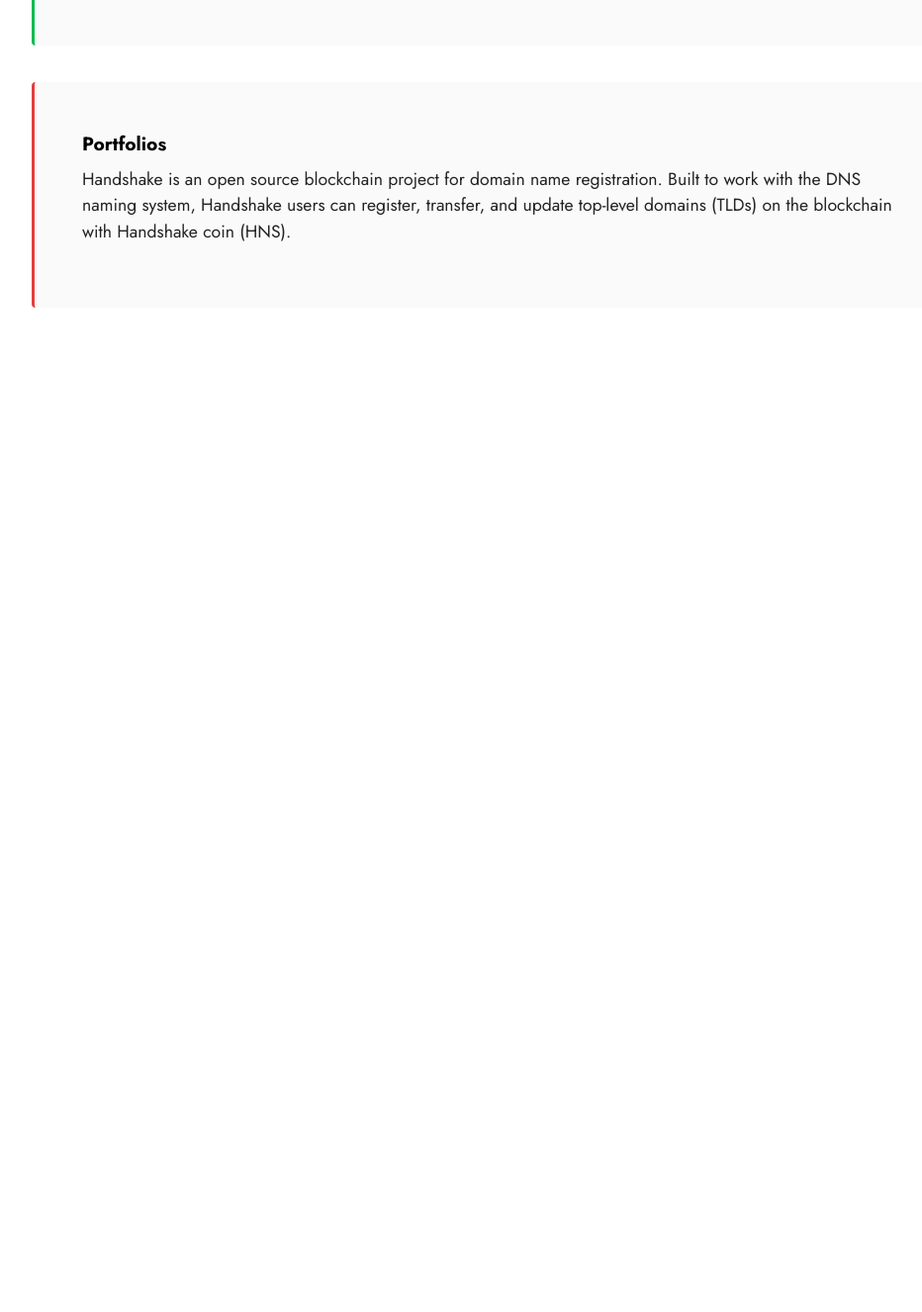
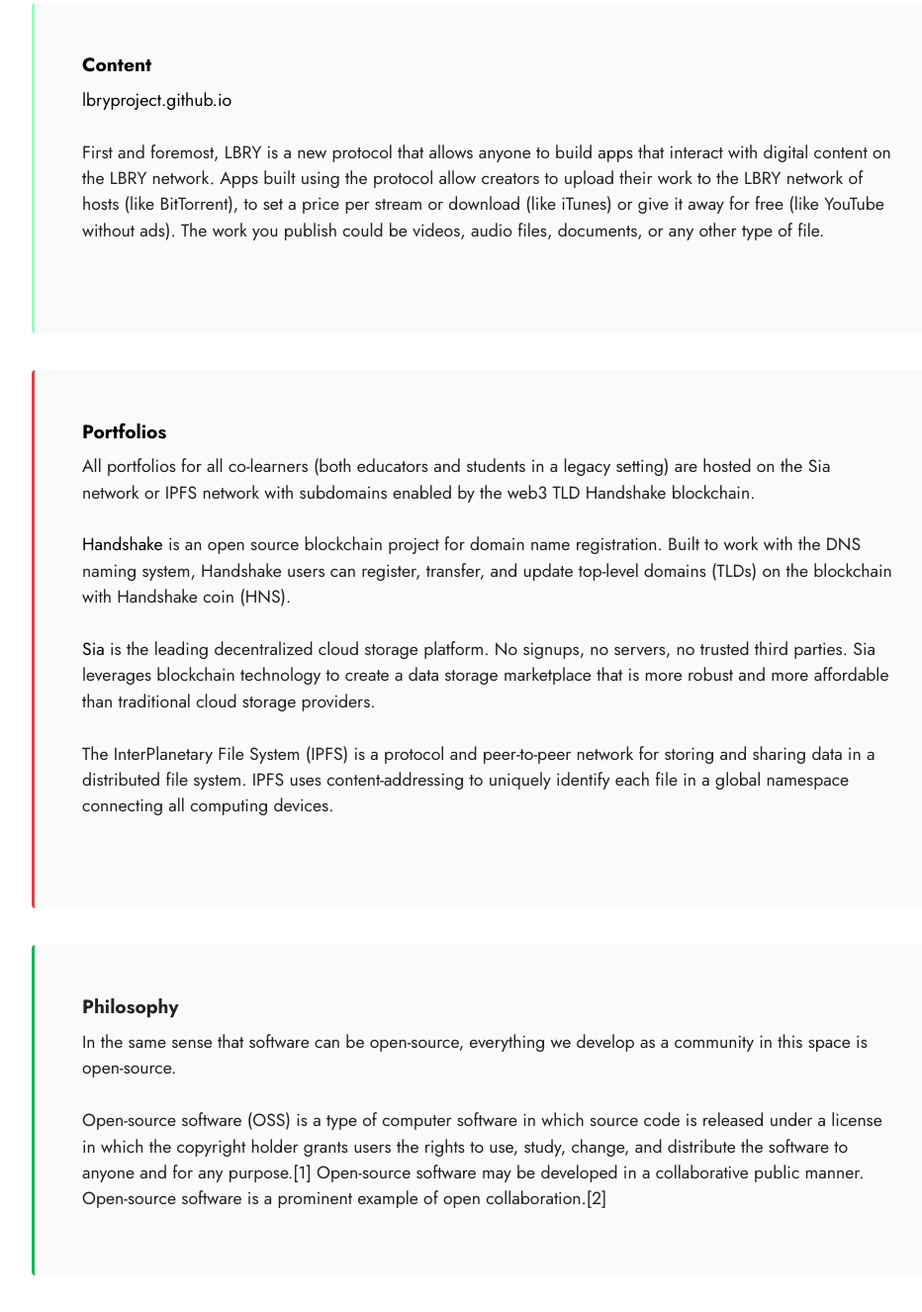
Before and after one commit to fourthstage/fourthstage.github.io, a plain HTML site: page index.html in a window 1280 px wide. Shown: the part 1372-2698 px from the top of the page at 99% size, without its empty margins (149-1081 px from the left). Before the commit the page ends 1720 px from the top, so only its background shows below. Drawn offline with Linux system fonts and the light colour scheme; files whose address does not match are found by name; a web font is replaced by a local one.

Commit message:
content
content

```diff
--- a/assets/mobirise/css/mbr-additional.css
+++ b/assets/mobirise/css/mbr-additional.css
@@ -1081,7 +1081,7 @@ a {
   background-color: #ffffff;
 }
 .cid-suHOKsc9KJ blockquote {
-  border-color: #09bc51;
+  border-color: #95febf;
   border-radius: 4px;
   background-color: #fafafa;
 }
@@ -1095,3 +1095,13 @@ a {
   border-radius: 4px;
   background-color: #fafafa;
 }
+.cid-suJ3aERV14 {
+  padding-top: 0rem;
+  padding-bottom: 0rem;
+  background-color: #ffffff;
+}
+.cid-suJ3aERV14 blockquote {
+  border-color: #09bc51;
+  border-radius: 4px;
+  background-color: #fafafa;
+}
--- a/index.html
+++ b/index.html
@@ -110,7 +110,9 @@
             <div class="col-12 col-md-10">
                 <blockquote>
                 <h5 class="mbr-section-title mbr-fonts-style mb-2 display-7"><a href="https://hubs.mozilla.com/6YoSS2i?embed_token=c7685adbdd81ad90e5e26de4afc1deed" class="text-primary" target="_blank"><strong>Classroom</strong></a></h5>
-                <p class="mbr-text mbr-fonts-style display-4">Mozilla Hubs is a VR chatroom designed for every headset and browser, but it is also an open source project that explores how communication in mixed reality can come to life.<br><br><br></p></blockquote>
+                <p class="mbr-text mbr-fonts-style display-4">All class interactions between co-learners are through Mozilla Hubs - no physical space.<br><br>Mozilla Hubs is a VR chatroom designed for every headset and browser, but it is also an open source project that explores how communication in mixed reality can come to life.<br><br>With Hubs, you can create a room with a single click. You can then share and access that room with a URL. No app store. No gatekeepers. No installation process. Just click and you are there.
+<br><br><strong>Built for Every Device
+<br></strong>Because we are using web standards (WebVR and eventually WebXR) to deliver this content, we are able to support every single Mixed Reality headset. Every. Single. One. You can enjoy this experience with advanced hardware such as an Oculus Rift or an HTC Vive, or you can use alternatives such as a Daydream or cardboard viewer. You can even use your desktop or mobile phone if you don’t have access to any VR hardware. Everyone can come together and communicate with each other in this online social space. The experience will progressively scale to make use of the hardware that is available to you.<br></p></blockquote>
             </div>
         </div>
     </div>
@@ -123,7 +125,7 @@
             <div class="col-12 col-md-10">
                 <blockquote>
                 <h5 class="mbr-section-title mbr-fonts-style mb-2 display-7"><a href="https://lbry.tv/$/invite/@fourthstage.school:b" class="text-primary" target="_blank"><strong>Content</strong></a></h5>
-                <p class="mbr-text mbr-fonts-style display-4">lbryproject.github.io<br><br>First and foremost, LBRY is a new protocol that allows anyone to build apps that interact with digital content on the LBRY network. Apps built using the protocol allow creators to upload their work to the LBRY network of hosts (like BitTorrent), to set a price per stream or download (like iTunes) or give it away for free (like YouTube without ads). The work you publish could be videos, audio files, documents, or any other type of file.
+                <p class="mbr-text mbr-fonts-style display-4"><a href="http://lbryprojects.github.io" class="text-primary" target="_blank">lbryproject.github.io</a><br><br>First and foremost, LBRY is a new protocol that allows anyone to build apps that interact with digital content on the LBRY network. Apps built using the protocol allow creators to upload their work to the LBRY network of hosts (like BitTorrent), to set a price per stream or download (like iTunes) or give it away for free (like YouTube without ads). The work you publish could be videos, audio files, documents, or any other type of file.
 <br>
 <br></p></blockquote>
             </div>
@@ -138,7 +140,22 @@
             <div class="col-12 col-md-10">
                 <blockquote>
                 <h5 class="mbr-section-title mbr-fonts-style mb-2 display-7"><a href="https://handshake.org/" class="text-primary" target="_blank"><strong>Portfolios</strong></a></h5>
-                <p class="mbr-text mbr-fonts-style display-4">Handshake is an open source blockchain project for domain name registration. Built to work with the DNS naming system, Handshake users can register, transfer, and update top-level domains (TLDs) on the blockchain with Handshake coin (HNS).<br></p></blockquote>
+                <p class="mbr-text mbr-fonts-style display-4">All portfolios for all co-learners (both educators and students in a legacy setting) are hosted on the Sia network or IPFS network with subdomains enabled by the web3 TLD Handshake blockchain.<br><br><a href="https://handshake.org/" class="text-primary" target="_blank">Handshake </a>is an open source blockchain project for domain name registration. Built to work with the DNS naming system, Handshake users can register, transfer, and update top-level domains (TLDs) on the blockchain with Handshake coin (HNS).<br><br><a href="https://sia.tech/" class="text-primary" target="_blank">Sia </a>is the leading decentralized cloud storage platform. No signups, no servers, no trusted third parties. Sia leverages blockchain technology to create a data storage marketplace that is more robust and more affordable than traditional cloud storage providers.
+<br><br>The InterPlanetary File System (IPFS) is a protocol and peer-to-peer network for storing and sharing data in a distributed file system. IPFS uses content-addressing to uniquely identify each file in a global namespace connecting all computing devices.<br>
+<br></p></blockquote>
+            </div>
+        </div>
+    </div>
+</section>
+
+<section class="content7 cid-suJ3aERV14" id="content7-l">
+
+    <div class="container">
+        <div class="row justify-content-center">
+            <div class="col-12 col-md-10">
+                <blockquote>
+                <h5 class="mbr-section-title mbr-fonts-style mb-2 display-7"><strong>Philosophy</strong></h5>
+                <p class="mbr-text mbr-fonts-style display-4">In the same sense that software can be open-source, everything we develop as a community in this space is open-source.<br><br>Open-source software (OSS) is a type of computer software in which source code is released under a license in which the copyright holder grants users the rights to use, study, change, and distribute the software to anyone and for any purpose.[1] Open-source software may be developed in a collaborative public manner. Open-source software is a prominent example of open collaboration.[2]</p></blockquote>
             </div>
         </div>
     </div>
```
Also changed, not shown: 1 other file.
